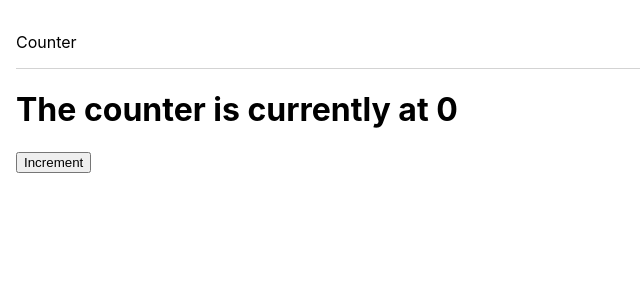
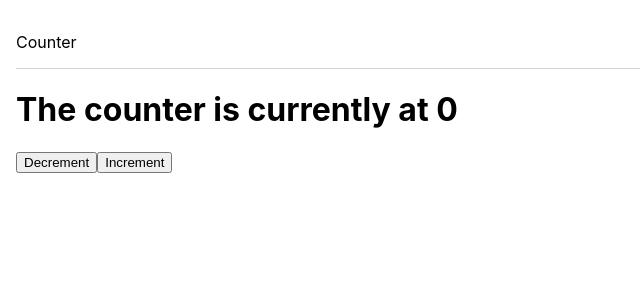
Before and after one commit to lsliwaradioluz/jest-enzyme-react-testing, a React (Create React App) app: page /counter in a window 1280 px wide. Shown: the top 300 px of the page, without its empty margins (0-640 px from the left). Built offline with nearby package versions, Linux system fonts and the light colour scheme.

Commit message:
add logic for click counter challenge

```diff
--- a/src/components/Counter.js
+++ b/src/components/Counter.js
@@ -2,9 +2,19 @@ import React, { useState } from "react";
 
 const Counter = (props) => {
   const [count, setCount] = useState(0);
+  const [error, setError] = useState(false)
+
+  const decrementCounter = () => {
+    if (count > 0) {
+      setCount(count - 1);
+    } else {
+      setError(true)
+    }
+  };
 
   const incrementCounter = () => {
     setCount(count + 1);
+    setError(false)
   };
 
   return (
@@ -14,12 +24,22 @@ const Counter = (props) => {
         <span data-test="counter-display">{count}</span>
       </h1>
       <button
+        onClick={decrementCounter}
+        type="button"
+        data-test="decrement-button"
+      >
+        Decrement
+      </button>
+      <button
         onClick={incrementCounter}
         type="button"
         data-test="increment-button"
       >
         Increment
       </button>
+      {error ? (
+        <p data-test="error-message">The count can not go below 0!</p>
+      ) : null}
     </div>
   );
 };
```
Also changed, not shown: 1 other file (tests, documents, lock files or other folders).
